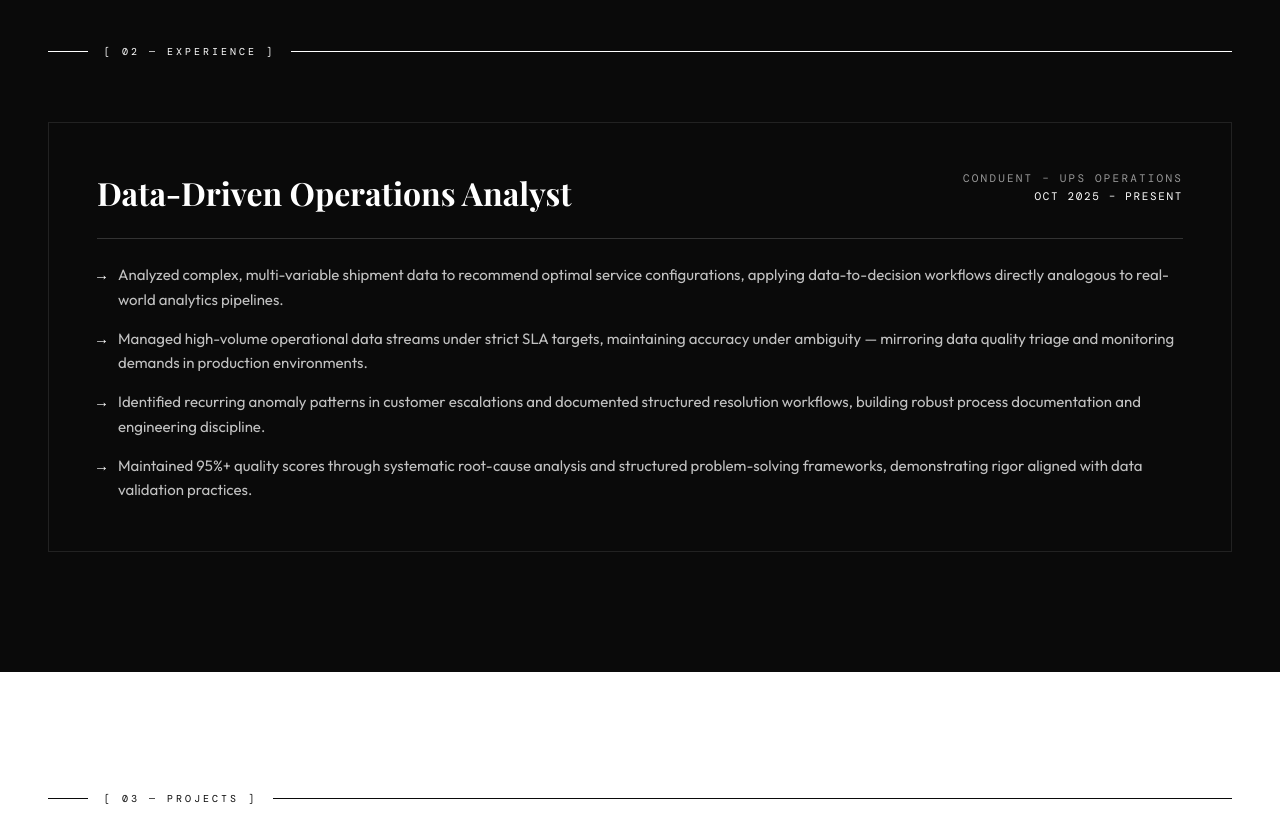
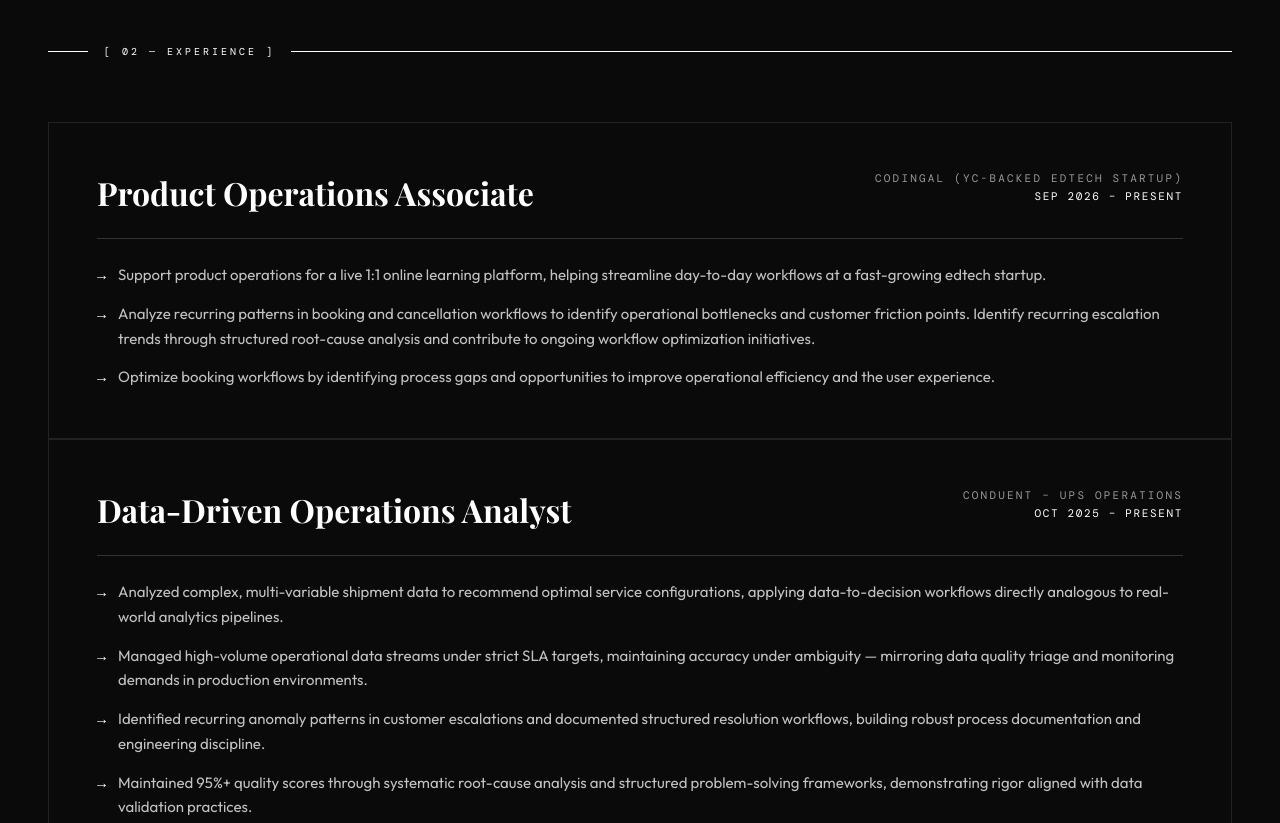
Before and after one commit to Sibtainkhann/MD-SIBTAIN-KHAN-PORTFOLIO, a plain HTML site: page index.html in a window 1280 px wide. Shown: the part 1540-2363 px from the top of the page. Drawn offline with nearby package versions, Linux system fonts and the light colour scheme; a web font is replaced by a local one.

Commit message:
Add experience section for Product Operations Associate
Added experience section with details for Product Operations Associate role at Codingal, including responsibilities and dates.

```diff
--- a/index.html
+++ b/index.html
@@ -786,6 +786,21 @@
 <!-- ───────────── EXPERIENCE ───────────── -->
 <section id="experience">
   <div class="section-label">[ 02 — EXPERIENCE ]</div>
+    <div class="exp-card reveal">
+    <div class="exp-header">
+      <div class="exp-role">Product Operations Associate</div>
+      <div class="exp-meta">
+        <div class="exp-company">Codingal (YC-Backed EdTech Startup)</div>
+        <span class="exp-date">SEP 2026 – PRESENT</span>
+      </div>
+    </div>
+    <div class="exp-divider"></div>
+    <ul class="exp-bullets">
+      <li class="reveal">Support product operations for a live 1:1 online learning platform, helping streamline day-to-day workflows at a fast-growing edtech startup.</li>
+      <li class="reveal">Analyze recurring patterns in booking and cancellation workflows to identify operational bottlenecks and customer friction points. Identify recurring escalation trends through structured root-cause analysis and contribute to ongoing workflow optimization initiatives.</li>
+      <li class="reveal">Optimize booking workflows by identifying process gaps and opportunities to improve operational efficiency and the user experience.</li>
+    </ul>
+  </div>
   <div class="exp-card reveal">
     <div class="exp-header">
       <div class="exp-role">Data-Driven Operations Analyst</div>
```
